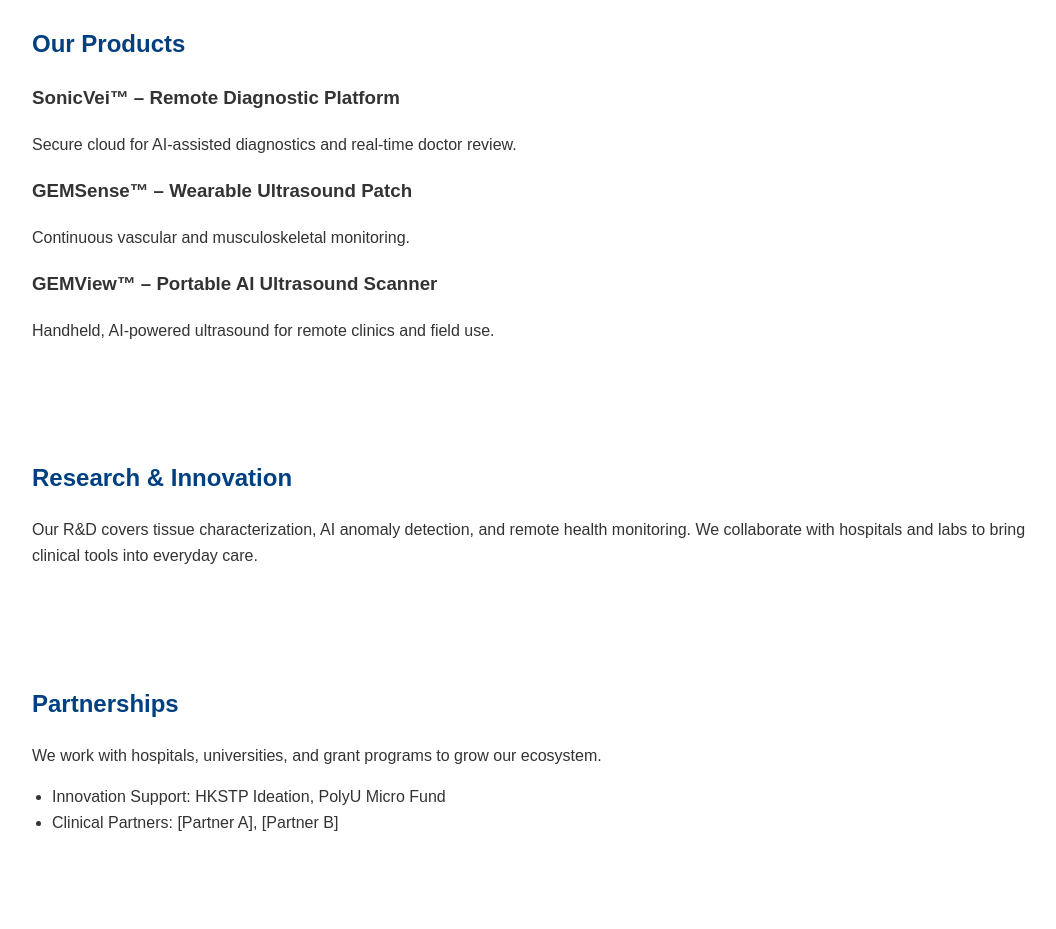
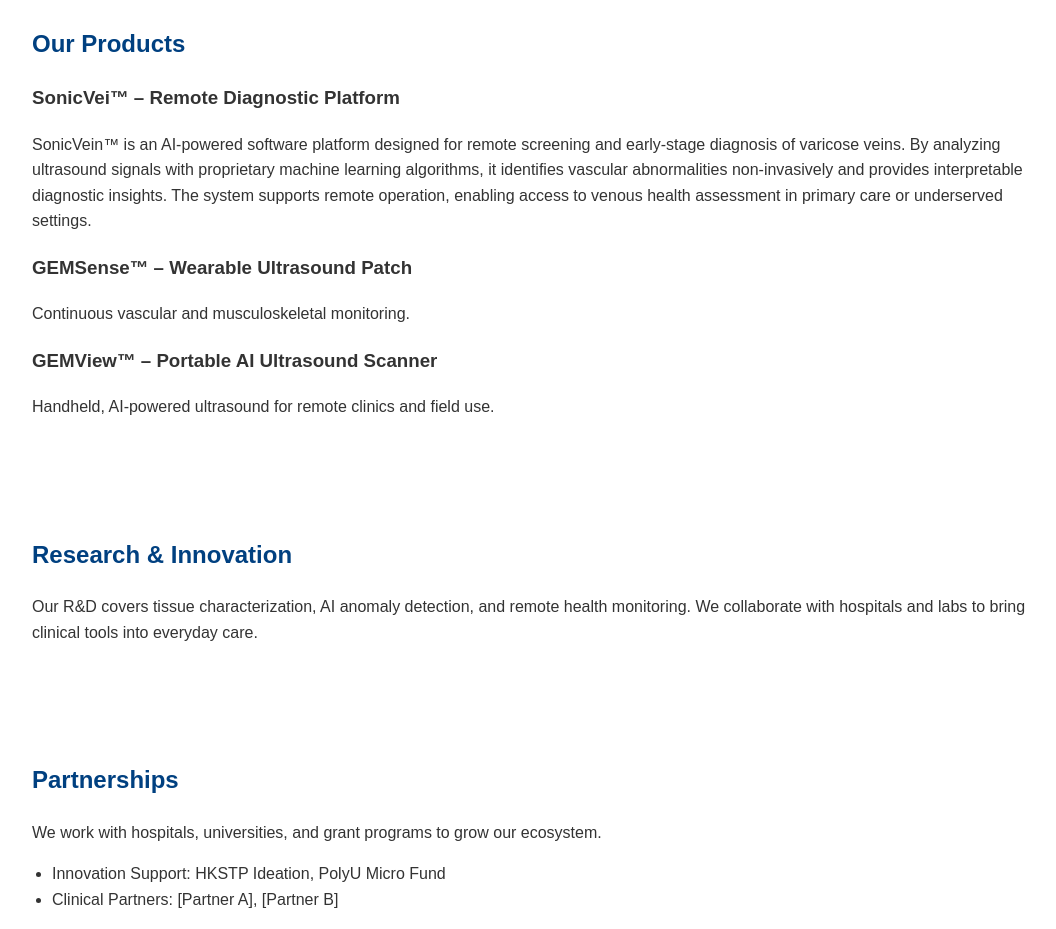
Before and after one commit to NicYeungfan/gembody, a plain HTML site: page index.html in a window 1280 px wide. Shown: the part 800-1729 px from the top of the page, without its empty margins (108-1164 px from the left). Drawn offline with Linux system fonts and the light colour scheme.

Commit message:
Update index.html

```diff
--- a/index.html
+++ b/index.html
@@ -49,7 +49,7 @@
   <section id="products">
     <h2>Our Products</h2>
     <h3> SonicVei™ – Remote Diagnostic Platform</h3>
-    <p>Secure cloud for AI-assisted diagnostics and real-time doctor review.</p>
+    <p>SonicVein™ is an AI-powered software platform designed for remote screening and early-stage diagnosis of varicose veins. By analyzing ultrasound signals with proprietary machine learning algorithms, it identifies vascular abnormalities non-invasively and provides interpretable diagnostic insights. The system supports remote operation, enabling access to venous health assessment in primary care or underserved settings.</p>
     <h3>GEMSense™ – Wearable Ultrasound Patch</h3>
     <p>Continuous vascular and musculoskeletal monitoring.</p>
     <h3>GEMView™ – Portable AI Ultrasound Scanner</h3>
```
